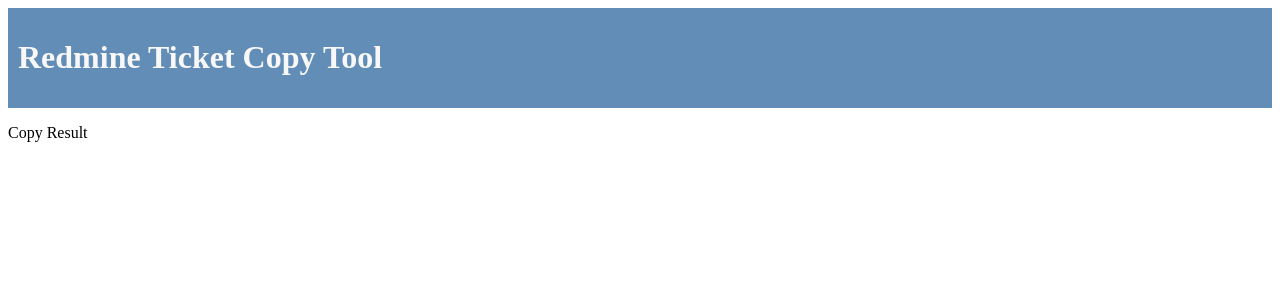
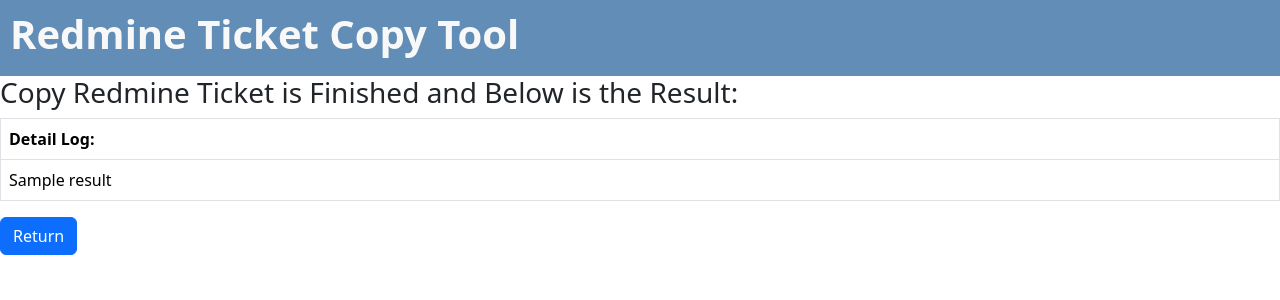
Before and after one commit to thomas-chu123/flask_redmine, a Flask app: template templates/success.html in a window 1280 px wide. Shown: the top 300 px of the page. Run offline with Flask 2, Linux system fonts and the light colour scheme; the template is opened without the code that fills it: most values are stand-ins (such as "Sample title", 1, 10 or a date in 2020); some libraries are stand-ins or nearby versions.

Commit message:
3/3 version

```diff
--- a/app.py
+++ b/app.py
@@ -52,9 +52,9 @@
 
 def get_version_list():
     global redmine, version_list, version_dict
-    versions = redmine.version.filter(project_id="emea-bu-bug-report")
+    # versions = redmine.version.filter(project_id="emea-bu-bug-report")
     # for testing
-    # versions = redmine.version.filter(project_id="redmine-evaluatoin")
+    versions = redmine.version.filter(project_id="redmine-evaluatoin")
     for version_id in versions:
         if "OPAL" in version_id.name or "opal" in version_id.name:
             version_dict.append({"name": version_id.name, "id": version_id.id})
@@ -95,22 +95,38 @@
     return int(val)
 
 
-@app.route('/')
+@app.route('/', methods=['GET','POST'])
 def index_page():
     global redmine, model_list, version_list, version_dict
+
+    redmine = ""
+    model_list = []
+    version_list = []
+    version_dict = []
     start_logging()
     connect_redmine()
     get_model_list()
     get_version_list()
+    redmine = ""
 
     return render_template('index.html', models=model_list, versions=version_list)
 
 
-@app.route('/submit', methods=['POST'])
+@app.route('/submit', methods=['GET','POST'])
 def submit():
+    result_list = []
     global redmine, model_list, version_list, version_dict
-    if redmine==None or redmine=="":
-        return redirect('/')
+    #if redmine==None or redmine=="":
+    # redmine = ""
+    # model_list = []
+    # version_list = []
+    # version_dict = []
+
+        # start_logging()
+    connect_redmine()
+        # get_model_list()
+        # get_version_list()
+        # return redirect('/')
 
     selected_ticket_list = request.form['ticket_list'].replace("\r", "").split("\n")
     selected_model_list = request.form.getlist('model_list')
@@ -125,7 +141,11 @@
 
     for ticket in selected_ticket_list:
         if ticket != "":
-            ticket_content = redmine.issue.get(int(ticket))
+            try:
+                ticket_content = redmine.issue.get(int(ticket))
+            except Exception as e:
+                result_list.append(f"Copy ticket from ID#{ticket_content.id} on model#{model} is failed on new ID#{issue.id}, target:{selected_target_version}, reason:{e}")
+                continue
 
             for item in ticket_content.attachments:
                 filepath = item.download(savepath=os.getcwd(), filename=item.filename)
@@ -137,10 +157,12 @@
                     ticket_model_name = ticket_content.custom_fields.get(14)['value'][0]
                 except Exception as e:
                     ticket_model_name = ""
+                    continue
 
                 if ticket_model_name == model:
                     logging.info("Copy ticket from ID#%s on model#%s is failed, target:%s, reason: exist model", \
                                  ticket_content.id, model, selected_target_version)
+                    result_list.append(f"Copy ticket from ID#{ticket_content.id} on model#{model} is failed, target:{selected_target_version}, reason: exist model")
                     continue
                 else:
                     issue = redmine.issue.new()
@@ -163,6 +185,7 @@
                         logging.info(
                             "Copy ticket from ID#%s on model#%s is failed on new ID#%s, target:%s, reason:%s", \
                             ticket_content.id, model, issue.id, selected_target_version, e)
+                        result_list.append(f"Copy ticket from ID#{ticket_content.id} on model#{model} is failed on new ID#{issue.id}, target:{selected_target_version}, reason:{e}")
                         continue
 
                     issue.priority_id = priority_convert(ticket_content['priority']['id'])
@@ -183,16 +206,22 @@
 
                         logging.info("Copy ticket from ID#%s on model#%s is created on new ID#%s, target:%s", \
                                      ticket_content.id, model, issue.id, selected_target_version)
+                        result_list.append(f"Copy ticket from ID#{ticket_content.id} on model#{model} is created on new ID#{issue.id}, target:{selected_target_version}")
                     except Exception as e:
                         # print(e)
                         logging.info(
                             "Copy ticket from ID#%s on model#%s is failed on new ID#%s, target:%s, reason:%s", \
                             ticket_content.id, model, issue.id, selected_target_version, e)
+                        result_list.append(f"Copy ticket from ID#{ticket_content.id} on model#{model} is failed on new ID#{issue.id}, target:{selected_target_version}, reason:{e}")
                         continue
         # path = os. getcwd()
         for file in file_list:
             os.remove(os.getcwd() + "/" + file['filename'])
-    return "Copy Ticket Is Finished"
+    # redmine = ""
+    # model_list = []
+    # version_list = []
+    # version_dict = []
+    return render_template("success.html", results=result_list)
 
 
 if __name__ == '__main__':
--- a/templates/success.html
+++ b/templates/success.html
@@ -3,12 +3,26 @@
 <head>
     <meta charset="UTF-8">
     <title>Redmine</title>
+    <link rel="stylesheet" type="text/css" href="/static/bootstrap/css/bootstrap.min.css">
+    <script src="/static/bootstrap/js/bootstrap.min.js"></script>
 </head>
 <body>
     <div style="background-color: #628DB6;color: #F8F8F8;padding: 10px;">
         <h1><b>Redmine Ticket Copy Tool</b></h1>
     </div>
-    <p>Copy Result</p>
-
+    <h3>Copy Redmine Ticket is Finished and Below is the Result:</h3>
+    <table border="1" class="table table-bordered">
+    <tr>
+        <th>Detail Log:</th>
+    </tr>
+    <tr>
+        {% for result in results %}
+            <td>{{ result }}</td>
+        {% endfor %}
+    </tr>
+    </table>
+    <form method="get" action="{{ url_for('index_page') }}">
+        <input type="submit" class="btn btn-primary"  value="Return">
+    </form>
 </body>
 </html>
```
Also changed, not shown: templates/index.html (+18 -7 lines).
